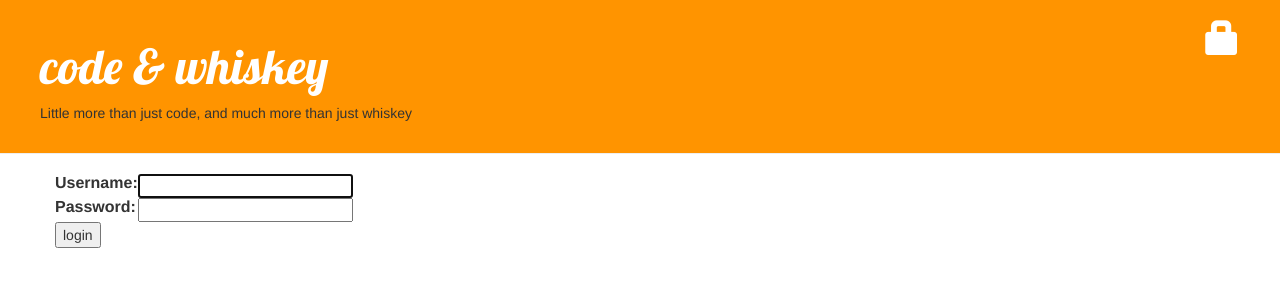
After one commit to codeandwhiskey/django_blog, a Django app: page /accounts/login/ in a window 1280 px wide. The commit adds this page. Shown: the top 300 px of the page. Run offline with Django 3.2, Linux system fonts and the light colour scheme; some libraries are stand-ins or nearby versions.

Commit message:
login and logout added

```diff
--- a/blog/templates/blog/base.html
+++ b/blog/templates/blog/base.html
@@ -12,6 +12,12 @@
 <div class="page-header">
     {% if user.is_authenticated %}
         <a href="{% url 'post_new' %}" class="top-menu"><span class="glyphicon glyphicon-plus"></span></a>
+        <a href="{% url 'post_draft_list' %}" class="top-menu"><span class="glyphicon glyphicon-edit"></span></a>
+        <p class="top-menu">Hello {{ user.username }}
+            <small>(<a href="{% url 'logout' %}">Log out</a>)</small>
+        </p>
+    {% else %}
+        <a href="{% url 'login' %}" class="top-menu"><span class="glyphicon glyphicon-lock"></span></a>
     {% endif %}
     <h1><a href="/">code & whiskey</a></h1>
     <p> Little more than just code, and much more than just whiskey</p>
--- /dev/null
+++ b/blog/templates/registration/login.html
@@ -0,0 +1,24 @@
+{% extends "blog/base.html" %}
+
+{% block content %}
+    {% if form.errors %}
+        <p>Your username and password didn't match. Please try again.</p>
+    {% endif %}
+
+    <form method="post" action="{% url 'login' %}">
+    {% csrf_token %}
+        <table>
+        <tr>
+            <td>{{ form.username.label_tag }}</td>
+            <td>{{ form.username }}</td>
+        </tr>
+        <tr>
+            <td>{{ form.password.label_tag }}</td>
+            <td>{{ form.password }}</td>
+        </tr>
+        </table>
+
+        <input type="submit" value="login" />
+        <input type="hidden" name="next" value="{{ next }}" />
+    </form>
+{% endblock %}
--- a/mysite/settings.py
+++ b/mysite/settings.py
@@ -102,3 +102,4 @@ USE_TZ = True
 
 STATIC_URL = '/static/'
 STATIC_ROOT = os.path.join(BASE_DIR, 'static')
+LOGIN_REDIRECT_URL = '/'
--- a/mysite/urls.py
+++ b/mysite/urls.py
@@ -1,5 +1,6 @@
 from django.conf.urls import include, url
 from django.contrib import admin
+from django.contrib.auth import views
 
 urlpatterns = [
     # Examples:
@@ -7,5 +8,7 @@ urlpatterns = [
     # url(r'^blog/', include('blog.urls')),
 
     url(r'^admin/', include(admin.site.urls)),
+    url(r'^accounts/login/$', views.login, name='login'),
+    url(r'^accounts/logout/$', views.logout, name='logout', kwargs={'next_page': '/'}),
     url(r'', include('blog.urls')),
 ]
```
Also changed, not shown: blog/views.py (+14 -0 lines). Lines whose indentation alone changed are shown as unchanged.
